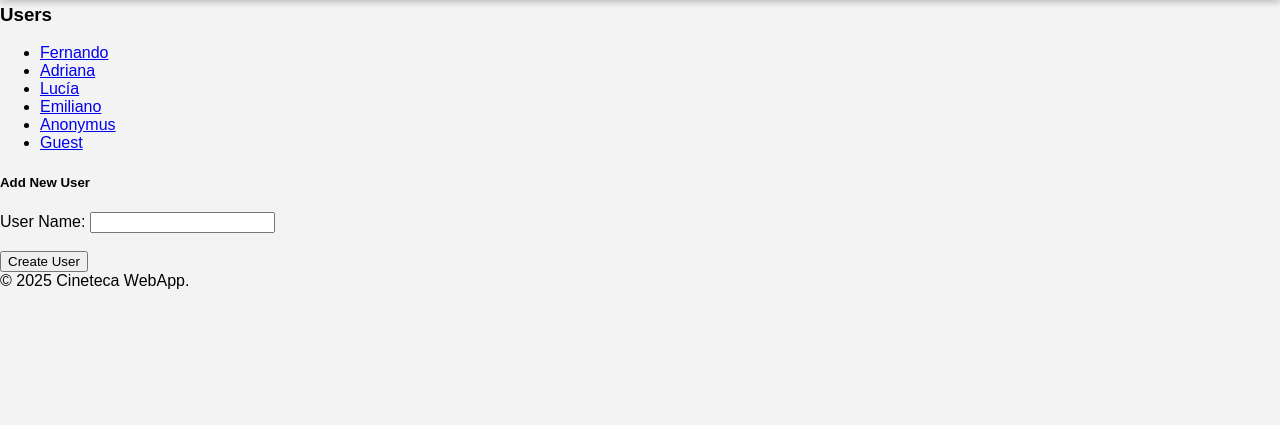
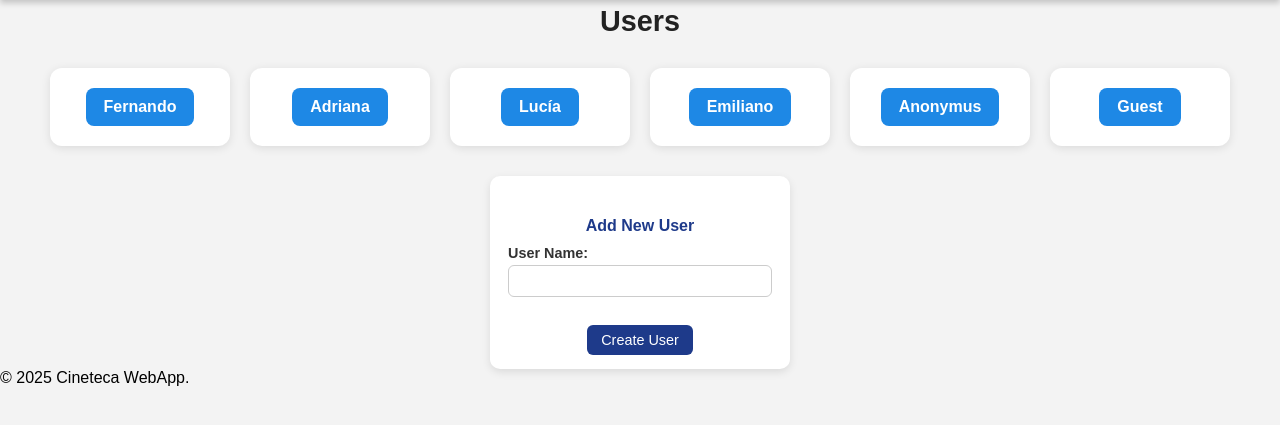
Before and after one commit to fcuriel66/MoviWebApp, a Flask app: template templates/index.html in a window 1280 px wide. Shown: the part 147-572 px from the top of the page. Run offline with Flask 3, Linux system fonts and the light colour scheme; the template is opened without the code that fills it: values that come from a table or form of the project are taken from there, others are empty; parts of the project's set-up code (start-up, migrations or seed data) failed here and were passed over.

Commit message:
Tweaked index.html and style.css to make the appearance homogeneous

```diff
--- a/static/style.css
+++ b/static/style.css
@@ -226,3 +226,167 @@ header {
 .back-btn:hover {
   background-color: #1565c0;
 }
+
+/* ===== INDEX PAGE STYLES ===== */
+
+/* Page Title */
+h3 {
+  font-size: 1.8em;
+  margin-top: 20px;
+  text-align: center;
+  color: #222;
+}
+
+/* User list container */
+.user-list {
+  list-style: none;
+  padding: 0;
+  margin: 30px auto;
+  display: flex;
+  flex-wrap: wrap;
+  justify-content: center;
+  gap: 20px;
+}
+
+/* Each user entry styled like a card */
+.user-entry {
+  background-color: #ffffff;
+  border-radius: 12px;
+  box-shadow: 0 2px 10px rgba(0,0,0,0.1);
+  padding: 20px;
+  min-width: 180px;
+  text-align: center;
+  transition: transform 0.2s ease, box-shadow 0.2s ease;
+}
+
+.user-entry:hover {
+  transform: translateY(-3px);
+  box-shadow: 0 4px 15px rgba(0,0,0,0.15);
+}
+
+/* Buttons for user entries */
+.user-entry .btn {
+  display: inline-block;
+  padding: 10px 18px;
+  background-color: #1e88e5;
+  color: #fff;
+  border-radius: 8px;
+  text-decoration: none;
+  font-weight: 600;
+  transition: background-color 0.3s ease;
+}
+/* === Add New User Section === */
+form[action*="create_user"] {
+  background: #ffffff;
+  padding: 20px 25px;
+  margin-top: 30px;
+  border-radius: 12px;
+  box-shadow: 0 4px 12px rgba(0, 0, 0, 0.1);
+  max-width: 400px;
+  margin-left: auto;
+  margin-right: auto;
+  text-align: center;
+}
+
+form[action*="create_user"] h5 {
+  font-size: 1.2em;
+  margin-bottom: 15px;
+  color: #1e3a8a;
+}
+
+form[action*="create_user"] label {
+  display: block;
+  font-weight: 600;
+  color: #333;
+  margin-bottom: 6px;
+  text-align: left;
+}
+
+form[action*="create_user"] input[type="text"] {
+  width: 100%;
+  padding: 10px;
+  border: 1px solid #ccc;
+  border-radius: 8px;
+  margin-bottom: 15px;
+  font-size: 1em;
+  transition: border-color 0.2s ease;
+}
+
+form[action*="create_user"] input[type="text"]:focus {
+  border-color: #1e3a8a;
+  outline: none;
+}
+
+/* === Create User Button === */
+form[action*="create_user"] input[type="submit"] {
+  background-color: #1e3a8a;
+  color: white;
+  border: none;
+  padding: 10px 20px;
+  border-radius: 8px;
+  font-size: 1em;
+  cursor: pointer;
+  transition: background-color 0.3s ease;
+}
+
+form[action*="create_user"] input[type="submit"]:hover {
+  background-color: #3b82f6;
+}
+
+/* === Add New User Section  === */
+.add-user-form {
+  background: #ffffff;
+  padding: 14px 18px;           /* smaller padding */
+  margin-top: 25px;
+  border-radius: 10px;
+  box-shadow: 0 3px 9px rgba(0, 0, 0, 0.1);
+  max-width: 300px;             /* narrower form */
+  margin-left: auto;
+  margin-right: auto;
+  text-align: center;
+}
+
+.add-user-form h5 {
+  font-size: 1em;               /* slightly smaller heading */
+  margin-bottom: 10px;
+  color: #1e3a8a;
+}
+
+.add-user-form label {
+  display: block;
+  font-weight: 600;
+  color: #333;
+  margin-bottom: 4px;
+  text-align: left;
+  font-size: 0.9em;
+}
+
+.user-input {
+  width: 100%;
+  padding: 7px 8px;             /* smaller padding inside input */
+  border: 1px solid #ccc;
+  border-radius: 6px;
+  margin-bottom: 10px;
+  font-size: 0.9em;
+  transition: border-color 0.2s ease;
+}
+
+.user-input:focus {
+  border-color: #1e3a8a;
+  outline: none;
+}
+
+.user-btn {
+  background-color: #1e3a8a;
+  color: white;
+  border: none;
+  padding: 7px 14px;            /* smaller button */
+  border-radius: 6px;
+  font-size: 0.9em;
+  cursor: pointer;
+  transition: background-color 0.3s ease;
+}
+
+.user-btn:hover {
+  background-color: #3b82f6;
+}
--- a/templates/index.html
+++ b/templates/index.html
@@ -19,12 +19,14 @@
 	    {% endfor %}
 	</ul>
 
-	<form action="{{ url_for('create_user') }}" method="post">
-		<h5>Add New User</h5>
-		<label for="user">User Name:</label>
-        <input type="text" id="user" name="user" required><br><br>
-		<input type="submit" value="Create User">
-    </form>
+
+	<form action="{{ url_for('create_user') }}" method="post" class="add-user-form">
+        <h5>Add New User</h5>
+        <label for="user">User Name:</label>
+        <input type="text" id="user" name="user" class="user-input" required><br><br>
+        <input type="submit" value="Create User" class="user-btn">
+	</form>
+
 
 
 {% endblock %}
```
Also changed, not shown: data/movies.db.
